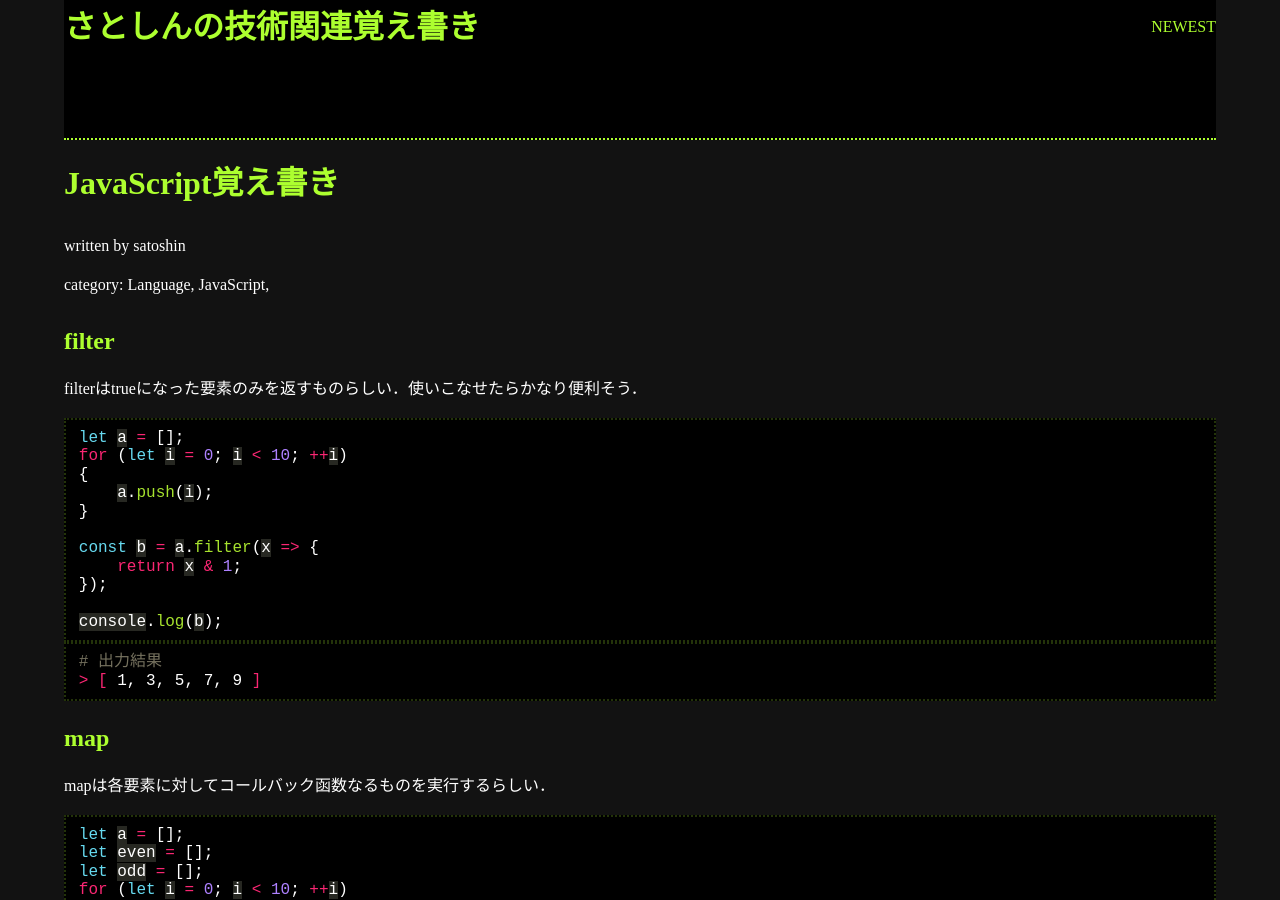
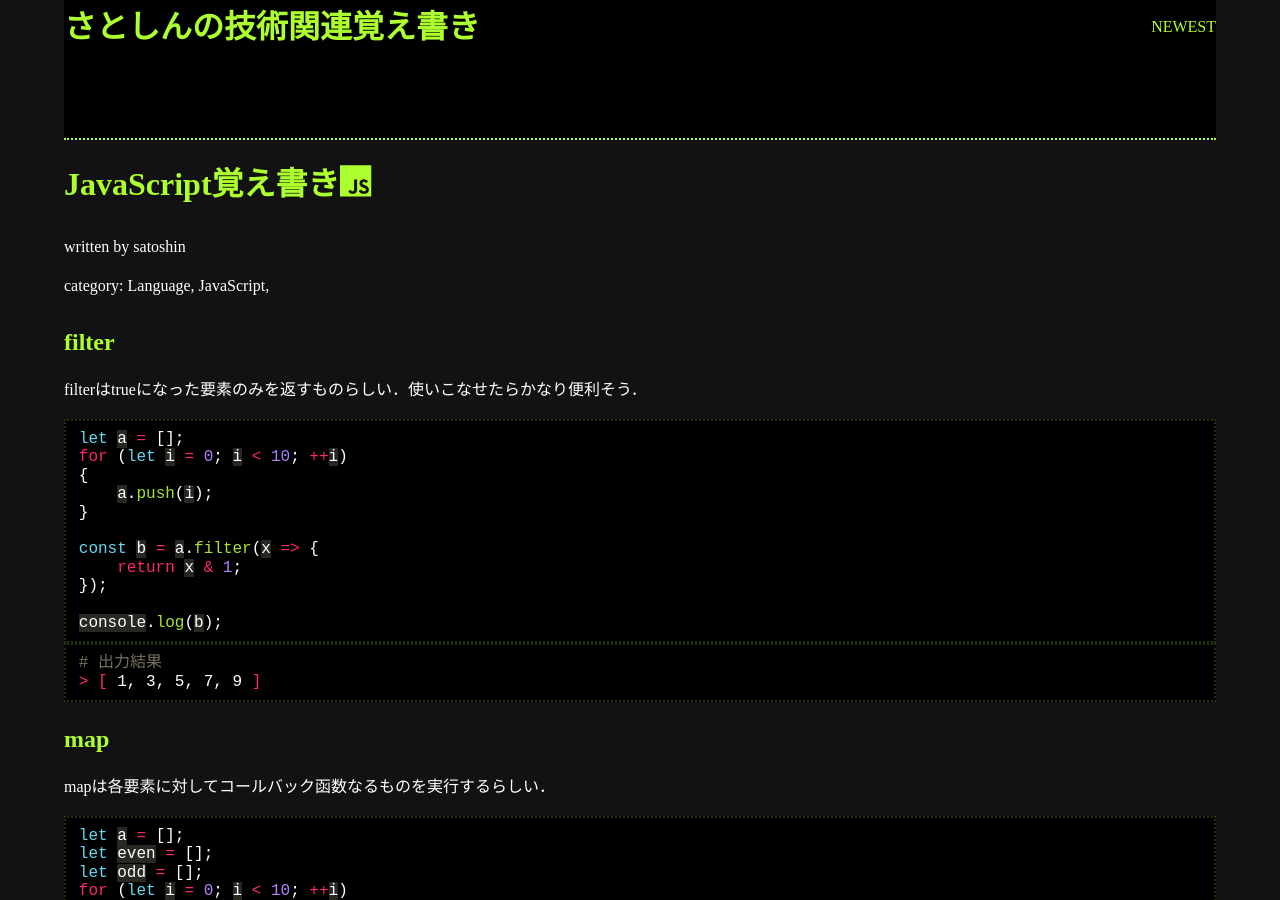
Before and after one commit to satoshin-des/SatoshinTechBlog, a Jekyll site: the page built from _posts/2026-10-22-js.html, in a window 1280 px wide and 900 px high. Built offline with Jekyll 4.4.1, drawn with Linux system fonts in a browser that asks for light colours.

Commit message:
2026-10-22-js.html の更新

```diff
--- a/_posts/2026-10-22-js.html
+++ b/_posts/2026-10-22-js.html
@@ -1,6 +1,6 @@
 ---
 layout: post
-title: JavaScript覚え書き
+title: JavaScript覚え書き<i class="devicon-javascript-plain"></i>
 date: 2026-10-22
 categories: [Language, JavaScript]
 author: satoshin
```
